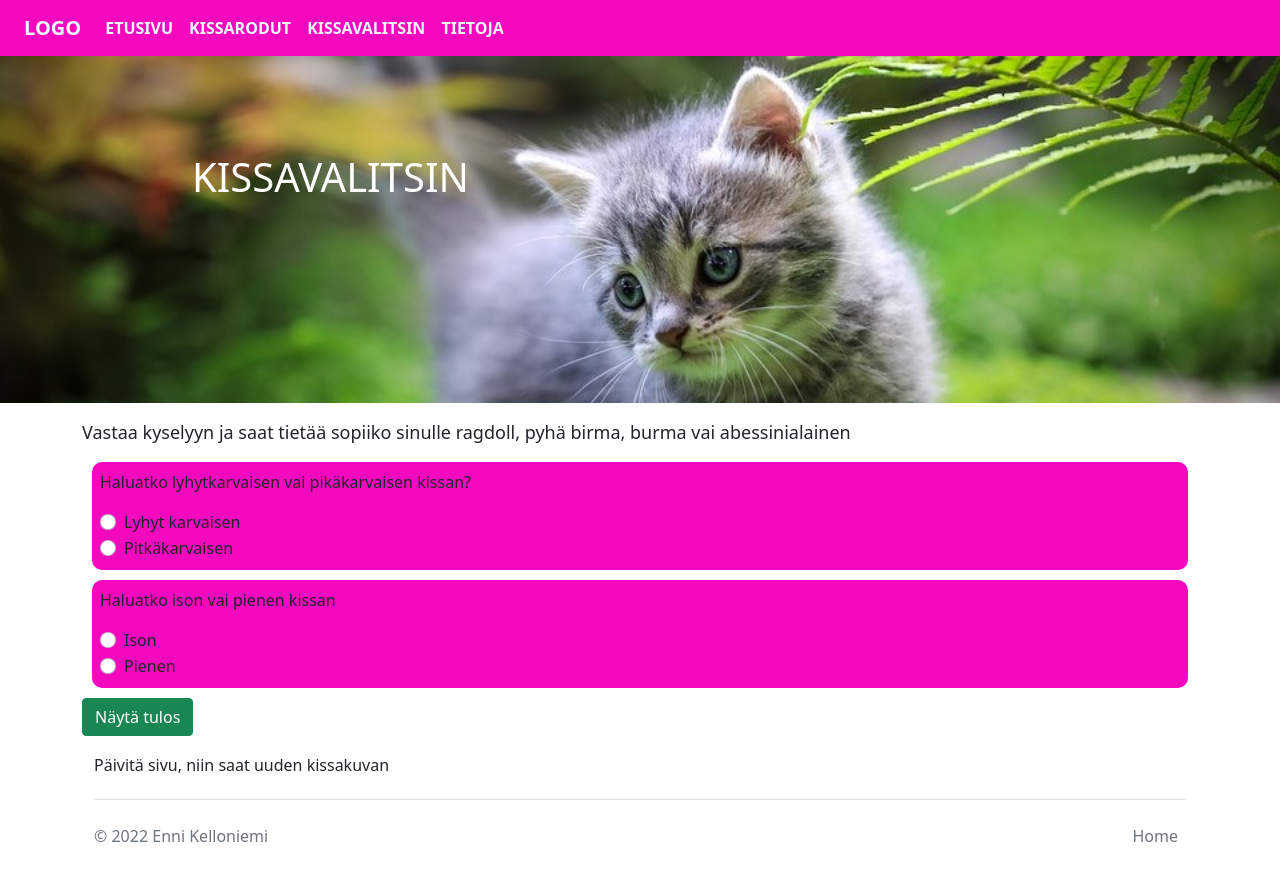
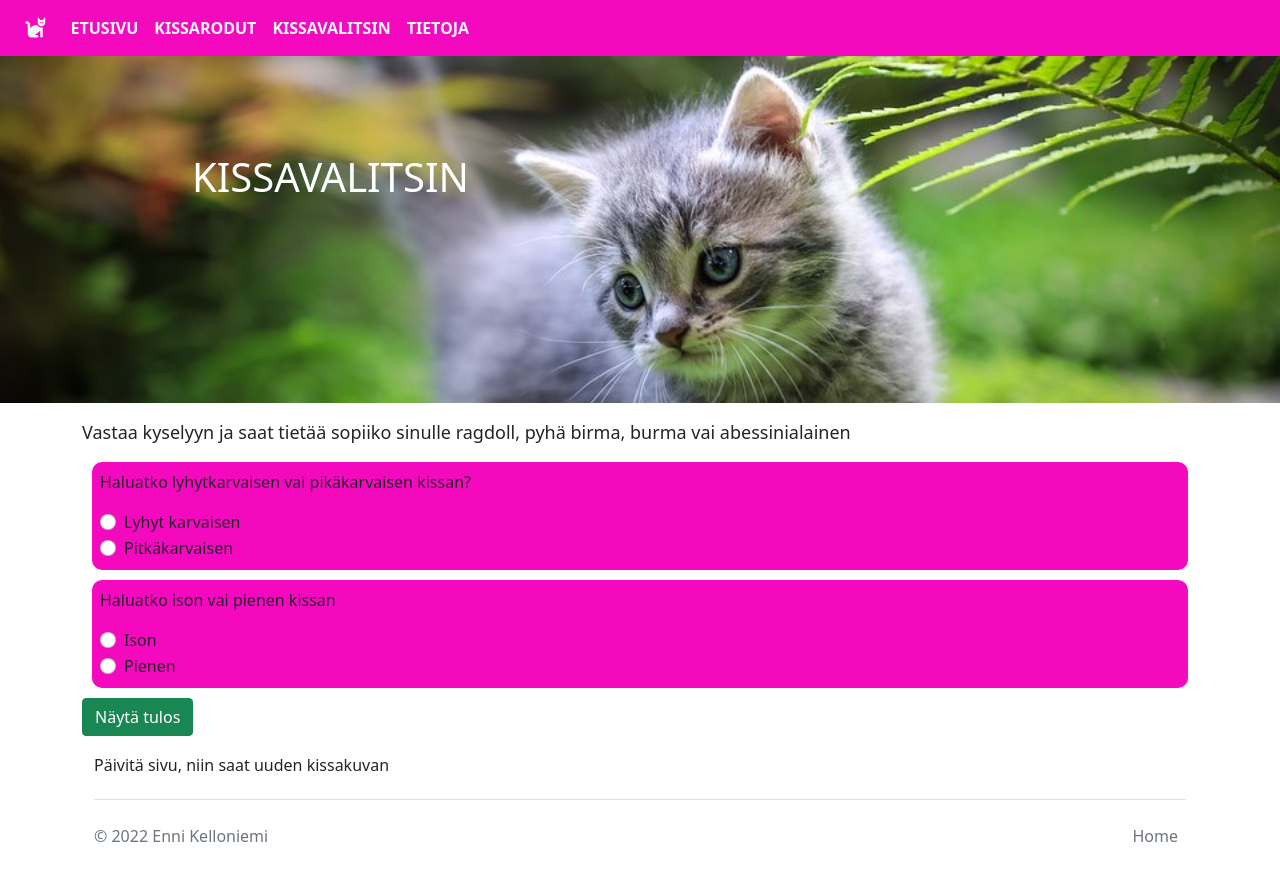
Before and after one commit to Ennikatariina/Webtekniikka2022, a plain HTML site: page task3.1_Bootstrap/pages/kissavalitsin.html in a window 1280 px wide. Drawn offline with nearby package versions, Linux system fonts and the light colour scheme; no server answers.

Commit message:
logo kaikkiin sivuihin

```diff
--- a/task3.1_Bootstrap/pages/kissavalitsin.html
+++ b/task3.1_Bootstrap/pages/kissavalitsin.html
@@ -13,6 +13,7 @@
     <link rel="stylesheet" href="../css/SCSS/built-styles.css">
     <script src="../js/script.js" defer></script>
 
+
 </head>
 
 <body>
@@ -23,7 +24,7 @@
       <div class="col">
         <nav class="navbar navbar-expand-lg navbar-light">
           <div class="container-fluid">
-            <a class="navbar-brand" href="index.html">Logo</a>
+            <a class="navbar-brand" href="index.html"><i class="fa-solid fa-cat"></i></a>
             <button class="navbar-toggler" type="button" data-bs-toggle="collapse" data-bs-target="#navbarNavAltMarkup" aria-controls="navbarNavAltMarkup" aria-expanded="false" aria-label="Toggle navigation">
               <span class="navbar-toggler-icon"></span>
             </button>
@@ -124,5 +125,7 @@
     <!--Add Bootstrap Js file-->
     <script src="https://cdn.jsdelivr.net/npm/bootstrap@5.1.3/dist/js/bootstrap.bundle.min.js" integrity="sha384-ka7Sk0Gln4gmtz2MlQnikT1wXgYsOg+OMhuP+IlRH9sENBO0LRn5q+8nbTov4+1p" crossorigin="anonymous"></script>
 
+    <!--Add Fontawesome JS file-->
+<script src="https://kit.fontawesome.com/b95bacda37.js" crossorigin="anonymous"></script>
 </body>
 </html>
```
Also changed, not shown: task3.1_Bootstrap/index.html (+3 -2 lines), task3.1_Bootstrap/pages/kissarodut.html (+3 -1 lines), task3.1_Bootstrap/pages/tietoja.html (+3 -1 lines).
